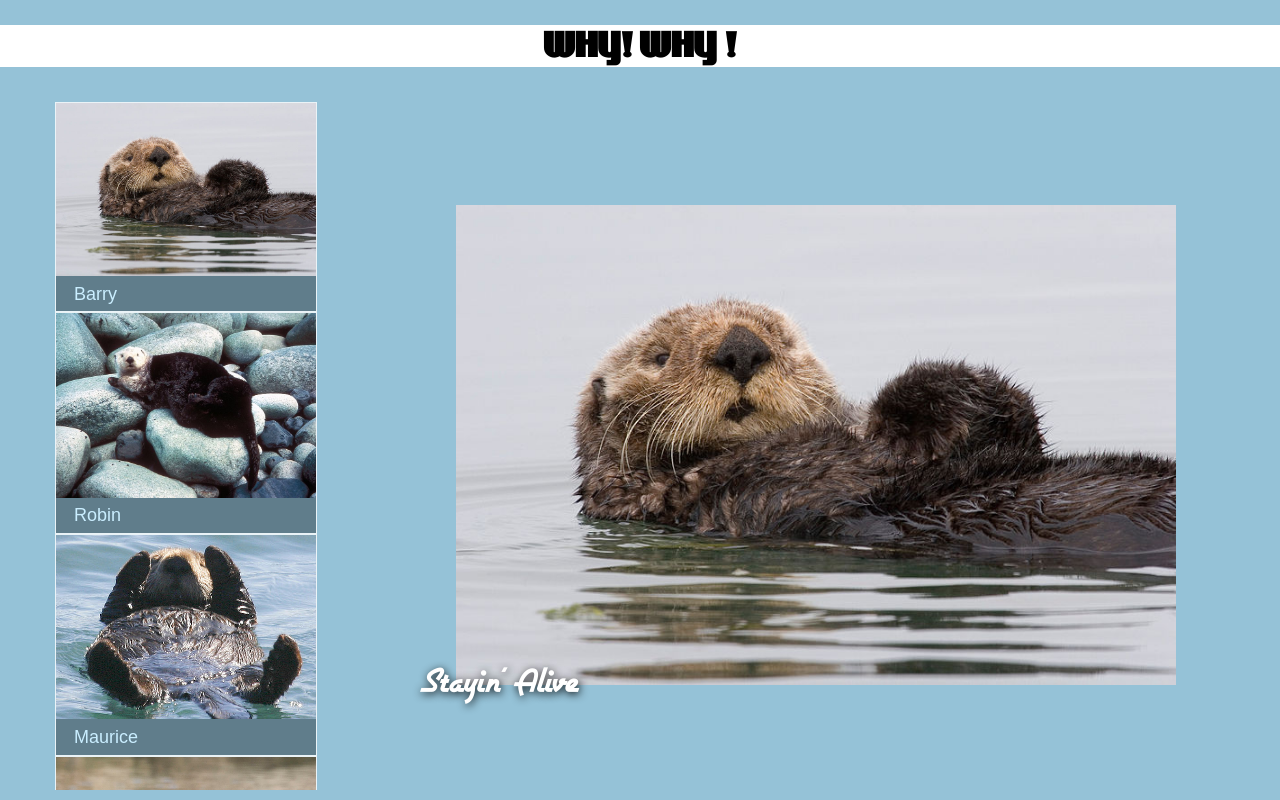
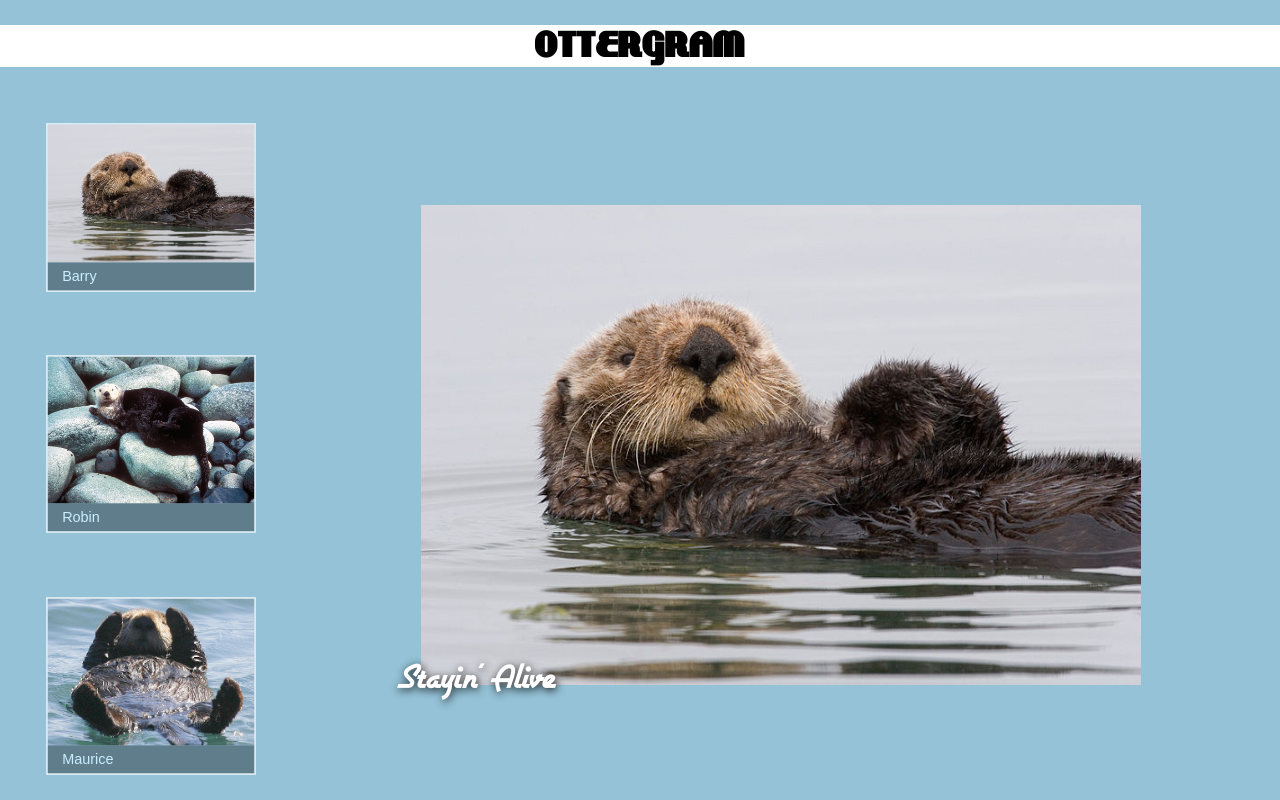
Before and after one commit to wuqiang5733/OtterGram, a plain HTML site: page index.html in a window 1280 px wide. Drawn offline with nearby package versions, Linux system fonts and the light colour scheme.

Commit message:
Chapter7-出现了bug这是可以正常工作的

```diff
--- a/index.html
+++ b/index.html
@@ -9,7 +9,7 @@
   </head>
   <body>
     <header class="main-header">
-    <h1 class="logo-text">Why! Why !</h1>
+      <h1 class="logo-text">ottergram</h1>
     </header>
     <main class="main-content">
       <ul class="thumbnail-list">
@@ -45,7 +45,7 @@
         </li>
       </ul>
       <div class="detail-image-container">
-        <div class="detail-image-frame"  data-image-role="frame">
+        <div class="detail-image-frame" data-image-role="frame">
           <img class="detail-image" data-image-role="target" src="img/otter1.jpg" alt="">
           <span class="detail-image-title" data-image-role="title">Stayin' Alive</span>
         </div>
--- a/scripts/main.js
+++ b/scripts/main.js
@@ -1,12 +1,10 @@
 var DETAIL_IMAGE_SELECTOR = '[data-image-role="target"]';
 var DETAIL_TITLE_SELECTOR = '[data-image-role="title"]';
+var DETAIL_FRAME_SELECTOR = '[data-image-role="frame"]';
 var THUMBNAIL_LINK_SELECTOR = '[data-image-role="trigger"]';
-
-var DETAIL_FRAME_SELECTOR = '[data-image-role="frame"]';
+var HIDDEN_DETAIL_CLASS = 'hidden-detail';
 var TINY_EFFECT_CLASS = 'is-tiny';
 var ESC_KEY = 27;
-
-var HIDDEN_DETAIL_CLASS = 'hidden-detail';
 
 function setDetails(imageUrl, titleText) {
   'use strict';
@@ -33,17 +31,10 @@ function setDetailsFromThumb(thumbnail) {
   setDetails(imageFromThumb(thumbnail), titleFromThumb(thumbnail));
 }
 
-/**
- * 从 thumb 上获得信息送到 detail 上显示
- * 在显示的过程当中使用一些小花招(图片瞬间变小,50毫秒之后再变大)
- * @param thumb
- */
 function addThumbClickHandler(thumb) {
   thumb.addEventListener('click', function (event) {
     event.preventDefault();
-        // 从 thumb 上获得信息送到 detail 上显示
     setDetailsFromThumb(thumb);
-        // 在显示的过程当中使用一些小花招(图片瞬间变小,50毫秒之后再变大)
     showDetails();
   });
 }
@@ -60,30 +51,19 @@ function hideDetails() {
   document.body.classList.add(HIDDEN_DETAIL_CLASS);
 }
 
-/**
- * 把图片瞬间变小,50毫秒之后,再变大
- */
 function showDetails() {
   'use strict';
-    //document.body.classList.remove(HIDDEN_DETAIL_CLASS);
-
   var frame = document.querySelector(DETAIL_FRAME_SELECTOR);
-    // 把 hidden-detail 从 body 标签上移除
   document.body.classList.remove(HIDDEN_DETAIL_CLASS);
-    // 在 detail frame 上添加 is-tiny 类 ,is-tiny 类是一个 transform(把图片瞬间变小)
   frame.classList.add(TINY_EFFECT_CLASS);
-    // 在50毫秒之后,把图片变大
   setTimeout(function () {
     frame.classList.remove(TINY_EFFECT_CLASS);
   }, 50);
 }
-/**
- * 按下esc键之后,在 body 标签上添加 hidden-detail 类
- * 这样就没有 detail 了,只剩 thumbnail-list 当中的内容了
- */
+
 function addKeyPressHandler() {
   'use strict';
-    document.body.addEventListener('keyup', function (event) {
+  document.body.addEventListener('keyup', function(event) {
     event.preventDefault();
     console.log(event.keyCode);
     if (event.keyCode === ESC_KEY) {
@@ -92,15 +72,10 @@ function addKeyPressHandler() {
   });
 }
 
-/**
- * 获得所有的 Thumbnail 并给它们添加点击事件
- * 并且添加按下 Esc 键的事件
- */
 function initializeEvents() {
   'use strict';
   var thumbnails = getThumbnailsArray();
   thumbnails.forEach(addThumbClickHandler);
-
   addKeyPressHandler();
 }
 
--- a/stylesheets/styles.css
+++ b/stylesheets/styles.css
@@ -1,3 +1,14 @@
+@font-face {
+  font-family: 'lakeshore';
+  src: url('fonts/LAKESHOR-webfont.eot');
+  src: url('fonts/LAKESHOR-webfont.eot?#iefix') format('embedded-opentype'),
+       url('fonts/LAKESHOR-webfont.woff') format('woff'),
+       url('fonts/LAKESHOR-webfont.ttf') format('truetype'),
+       url('fonts/LAKESHOR-webfont.svg#lakeshore') format('svg');
+  font-weight: normal;
+  font-style: normal;
+}
+
 @font-face {
   font-family: 'airstreamregular';
   src: url('fonts/Airstream-webfont.eot');
@@ -5,17 +16,6 @@
        url('fonts/Airstream-webfont.woff') format('woff'),
        url('fonts/Airstream-webfont.ttf') format('truetype'),
        url('fonts/Airstream-webfont.svg#airstreamregular') format('svg');
-    font-weight: normal;
-    font-style: normal;
-}
-
-@font-face {
-    font-family: 'lakeshore';
-    src: url('fonts/LAKESHOR-webfont.eot');
-    src: url('fonts/LAKESHOR-webfont.eot?#iefix') format('embedded-opentype'),
-    url('fonts/LAKESHOR-webfont.woff') format('woff'),
-    url('fonts/LAKESHOR-webfont.ttf') format('truetype'),
-    url('fonts/LAKESHOR-webfont.svg#lakeshore') format('svg');
   font-weight: normal;
   font-style: normal;
 }
@@ -31,15 +31,15 @@ body {
   background: rgb(149, 194, 215);
 }
 
-a[href='#'] {
+.thumbnail-item a {
   text-decoration: none;
+  display: block;
+  border: 1px solid rgb(100%, 100%, 100%);
+  border: 1px solid rgba(100%, 100%, 100%, 0.8);
 }
 
 .main-header {
   flex: 0 1 auto;
-}
-a{
-    text-decoration: none;
 }
 
 .logo-text {
@@ -50,58 +50,34 @@ a{
   font-size: 3.7em;
 }
 
-/*.logo-text:hover{*/
-    /*transform: scale(1.5);*/
-    /*transition: transform 700ms;*/
-
-    /*!*transform: scale(0.001);*!*/
-    /*!*transition: transform 0ms;*!*/
-
-/*}*/
-
 .main-content {
   flex: 1 1 auto;
-
   display: flex;
   flex-direction: column;
 }
 
 .thumbnail-list {
-
   flex: 0 1 auto;
   order: 2;
   display: flex;
   justify-content: space-between;
-    list-style-type: none;
-    /*padding: 0;*/
-    padding: 20px 0;
-
+  padding: 0;
   white-space: nowrap;
   overflow-x: auto;
 }
 
-/*.thumbnail-item + .thumbnail-item {*/
-/*margin-top: 1em;*/
-/*}*/
-
 .thumbnail-item {
-    /*display: block;*/
   display: inline-block;
-    /*width: 120px;*/
   min-width: 120px;
   max-width: 120px;
   border: 1px solid rgb(100%, 100%, 100%);
   border: 1px solid rgba(100%, 100%, 100%, 0.8);
-    /*transition: transform 133ms;*/
-    /*控制鼠标悬停(hover)动画,也可以像下面那样写*/
+  transform: scale(0.8);
   transition: transform 133ms ease-in-out;
-    /*transform: scale(1.2);*/
 }
 
 .thumbnail-item:hover {
-    transform: scale(1.2);
-    /*控制鼠标悬停(hover)动画*/
-    /*transition: transform 1333ms ease-in-out;*/
+  transform: scale(1.0);
 }
 
 .thumbnail-image {
@@ -117,12 +93,10 @@ a{
   color: rgb(202, 238, 255);
   font-family: sans-serif;
   font-size: 1.8em;
-    text-decoration: none;
 }
 
 .detail-image-container {
   flex: 1 1 auto;
-
   display: flex;
   justify-content: center;
   align-items: center;
@@ -131,14 +105,11 @@ a{
 .detail-image-frame {
   position: relative;
   text-align: center;
-    /*控制图片变大需要的时间*/
-    transition: transform 333ms;
-    /*transition: transform 333m cubic-bezier(1,.06,.28,1);*/
+  transition: transform 333ms cubic-bezier(1,.06,.28,1);;
 }
 
 .is-tiny {
   transform: scale(0.001);
-    /*实际上这是对上面 transition: transform 333ms; 的 Override*/
   transition: transform 0ms;
 }
 
@@ -148,18 +119,17 @@ a{
 
 .detail-image-title {
   position: absolute;
-    bottom: -16px;
-    left: 4px;
+  bottom: -0.3em;
+  left: 0.4em;
   font-family: airstreamregular;
   color: white;
   text-shadow: rgba(0, 0, 0, 0.9) 1px 2px 9px;
-    font-size: 40px;
+  font-size: 4em;
 }
 
 .hidden-detail .detail-image-container {
   display: none;
 }
-
 .hidden-detail .thumbnail-list {
   flex-direction: column;
   align-items: center;
@@ -168,22 +138,23 @@ a{
   max-width: 80%;
 }
 
-
 @media all and (min-width: 768px) {
   .main-content {
     flex-direction: row;
     overflow: hidden;
   }
+
   .thumbnail-list {
     flex-direction: column;
     order: 0;
-        margin-left: 20px;
-        padding: 0 35px;
+    margin-left: 2em;
   }
+
   .thumbnail-item {
     max-width: 260px;
   }
-    /*.thumbnail-item + .thumbnail-item {*/
-        /*margin-top: 20px;*/
-    /*}*/
+
+  .thumbnail-item + .thumbnail-item {
+    margin-top: 2em;
   }
+}
```
Lines whose indentation alone changed are shown as unchanged.
